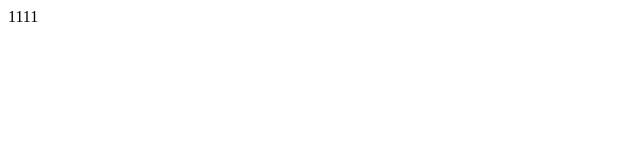
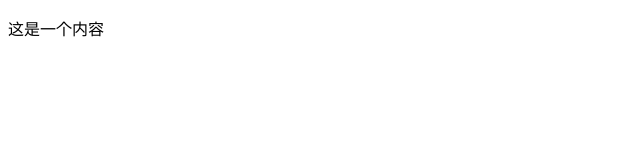
Before and after one commit to wucs123/mygit, a plain HTML site: page index.html in a window 1280 px wide. Shown: the whole page, without its empty margins (0-640 px from the left). Drawn offline with Linux system fonts and the light colour scheme.

Commit message:
修改一下

```diff
--- a/index.html
+++ b/index.html
@@ -5,8 +5,8 @@
   <title>Document</title>
 </head>
 <body>
-  <did class="box">
-    1111
+  <did class="box clear">
+    <p>这是一个内容</p>
   </did>
 </body>
 </html>
```
